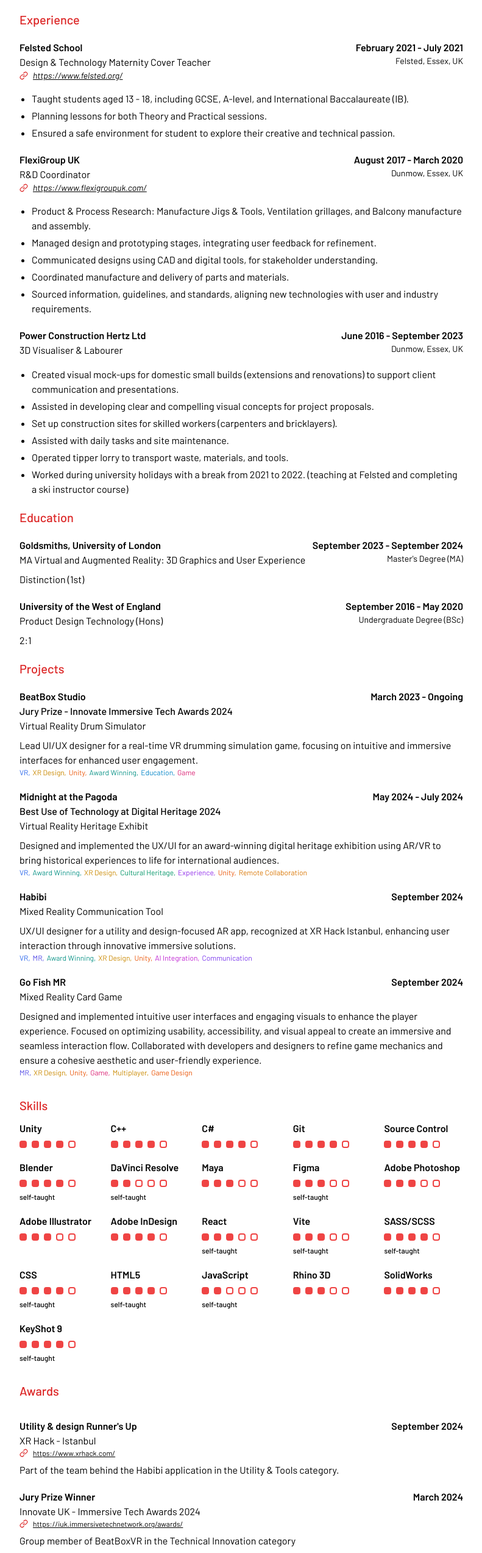
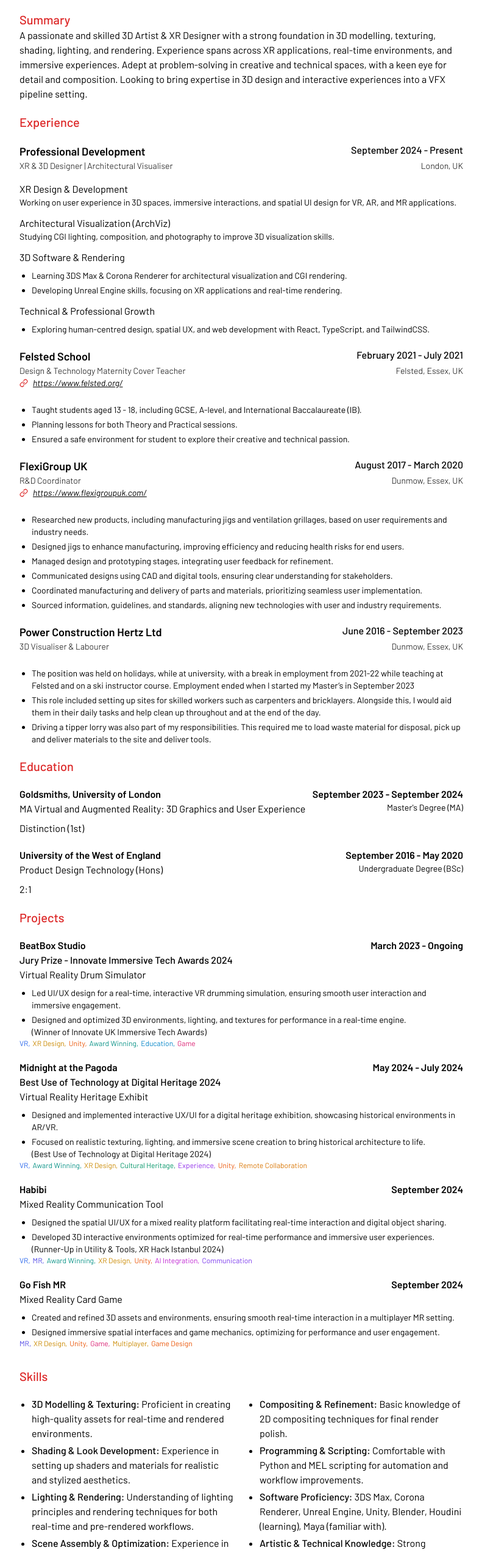
Before and after one commit to Deezinor/Portfolio, a React (Vite) app in the folder portfolio_JakeBoulton/: page /CV in a window 1280 px wide. Shown: the part 246-2792 px from the top of the page at 61% size, without its empty margins (244-1035 px from the left). Built offline with nearby package versions, Linux system fonts and the light colour scheme.

Commit message:
Update CV Page

```diff
--- a/portfolio_JakeBoulton/src/components/CV-ExperienceEntry.tsx
+++ b/portfolio_JakeBoulton/src/components/CV-ExperienceEntry.tsx
@@ -1,8 +1,10 @@
 import React from "react";
 import { LuLink } from "react-icons/lu";
 
-interface ListItem {
-  item: string;
+interface DescriptionSection {
+  heading?: string;
+  paragraph?: string;
+  bullets?: string[];
 }
 
 interface ExperienceEntryProp {
@@ -11,7 +13,7 @@ interface ExperienceEntryProp {
   dates: string;
   location: string;
   link?: string;
-  description: ListItem[];
+  description: DescriptionSection[];
 }
 
 const ExperienceEntry: React.FC<ExperienceEntryProp> = ({
@@ -26,12 +28,12 @@ const ExperienceEntry: React.FC<ExperienceEntryProp> = ({
     <>
       <div className="mt-5">
         <div className="flex flex-col md:flex-row md:justify-between gap-1">
-          <h3 className="font-semibold">{name}</h3>
-          <h4 className="font-semibold">{dates}</h4>
+          <h3 className="font-semibold text-lg">{name}</h3>
+          <h4 className="font-medium">{dates}</h4>
         </div>
-        <div className="flex flex-col md:flex-row md:justify-between gap-1">
+        <div className="flex flex-col text-sm font-light md:flex-row md:justify-between gap-1">
           <h3>{role}</h3>
-          <h4 className="text-sm">{location}</h4>
+          <h4>{location}</h4>
         </div>
         {link && (
           <div className="flex flex-row items-center">
@@ -41,11 +43,29 @@ const ExperienceEntry: React.FC<ExperienceEntryProp> = ({
             </a>
           </div>
         )}
-        <ul className="flex flex-col gap-1 list-disc mt-4 ml-5">
-          {description.map((listItem, idx) => {
-            return <li key={idx}>{listItem.item}</li>;
+
+        {/* Render flexible content: headings, paragraphs, and bullet lists */}
+        <div className="mt-4 flex flex-col gap-3">
+          {description.map((section, index) => {
+            return (
+              <div key={index}>
+                {section.heading && (
+                  <h5 className="font-normal">{section.heading}</h5>
+                )}
+                {section.paragraph && (
+                  <p className="mt-0 text-sm">{section.paragraph}</p>
+                )}
+                {section.bullets && section.bullets.length > 0 && (
+                  <ul className="list-disc ml-5 mt-2 flex flex-col gap-1 text-sm">
+                    {section.bullets.map((item, idx) => {
+                      return <li key={idx}>{item}</li>;
+                    })}
+                  </ul>
+                )}
+              </div>
+            );
           })}
-        </ul>
+        </div>
       </div>
     </>
   );
--- a/portfolio_JakeBoulton/src/pages/CV.tsx
+++ b/portfolio_JakeBoulton/src/pages/CV.tsx
@@ -3,7 +3,7 @@ import Header from "../components/header";
 import ExperienceEntry from "../components/CV-ExperienceEntry";
 import EducationEntry from "../components/CV-EducationEntry";
 import ProjectsEntry from "../components/CV-ProjectsEntry";
-import SkillEntry from "../components/CV-SkillEntry";
+// import SkillEntry from "../components/CV-SkillEntry";
 import ReferenceEntry from "../components/CV-Reference";
 
 import { CiLocationOn, CiMobile1 } from "react-icons/ci";
@@ -15,6 +15,38 @@ const CV: React.FC = () => {
   const mobileNumber = "+44 7919 640 196";
   const email = "jboultonwork@gmail.com";
 
+  const ProfessionalDevelopment = {
+    name: "Professional Development",
+    role: "XR & 3D Designer | Architectural Visualiser",
+    dates: "September 2024 - Present",
+    location: "London, UK",
+    description: [
+      {
+        heading: "XR Design & Development",
+        paragraph:
+          "Working on user experience in 3D spaces, immersive interactions, and spatial UI design for VR, AR, and MR applications.",
+      },
+      {
+        heading: "Architectural Visualization (ArchViz)",
+        paragraph:
+          "Studying CGI lighting, composition, and photography to improve 3D visualization skills.",
+      },
+      {
+        heading: "3D Software & Rendering",
+        bullets: [
+          "Learning 3DS Max & Corona Renderer for architectural visualization and CGI rendering.",
+          "Developing Unreal Engine skills, focusing on XR applications and real-time rendering.",
+        ],
+      },
+      {
+        heading: "Technical & Professional Growth",
+        bullets: [
+          "Exploring human-centred design, spatial UX, and web development with React, TypeScript, and TailwindCSS.",
+        ],
+      },
+    ],
+  };
+
   const Felsted = {
     name: "Felsted School",
     role: "Design & Technology Maternity Cover Teacher",
@@ -23,13 +55,11 @@ const CV: React.FC = () => {
     link: "https://www.felsted.org/",
     description: [
       {
-        item: "Taught students aged 13 - 18, including GCSE, A-level, and International Baccalaureate (IB).",
-      },
-      {
-        item: "Planning lessons for both Theory and Practical sessions.",
-      },
-      {
-        item: "Ensured a safe environment for student to explore their creative and technical passion.",
+        bullets: [
+          "Taught students aged 13 - 18, including GCSE, A-level, and International Baccalaureate (IB).",
+          "Planning lessons for both Theory and Practical sessions.",
+          "Ensured a safe environment for student to explore their creative and technical passion.",
+        ],
       },
     ],
   };
@@ -41,19 +71,14 @@ const CV: React.FC = () => {
     link: "https://www.flexigroupuk.com/",
     description: [
       {
-        item: " Product & Process Research: Manufacture Jigs & Tools, Ventilation grillages, and Balcony manufacture and assembly.",
-      },
-      {
-        item: "Managed design and prototyping stages, integrating user feedback for refinement.",
-      },
-      {
-        item: "Communicated designs using CAD and digital tools, for stakeholder understanding.",
-      },
-      {
-        item: "Coordinated manufacture and delivery of parts and materials.",
-      },
-      {
-        item: "Sourced information, guidelines, and standards, aligning new technologies with user and industry requirements.",
+        bullets: [
+          "Researched new products, including manufacturing jigs and ventilation grillages, based on user requirements and industry needs.",
+          "Designed jigs to enhance manufacturing, improving efficiency and reducing health risks for end users.",
+          "Managed design and prototyping stages, integrating user feedback for refinement.",
+          "Communicated designs using CAD and digital tools, ensuring clear understanding for stakeholders.",
+          "Coordinated manufacturing and delivery of parts and materials, prioritizing seamless user implementation.",
+          "Sourced information, guidelines, and standards, aligning new technologies with user and industry requirements.",
+        ],
       },
     ],
   };
@@ -64,20 +89,11 @@ const CV: React.FC = () => {
     location: "Dunmow, Essex, UK",
     description: [
       {
-        item: "Created visual mock-ups for domestic small builds (extensions and renovations) to support client communication and presentations.",
-      },
-      {
-        item: "Assisted in developing clear and compelling visual concepts for project proposals.",
-      },
-      {
-        item: "Set up construction sites for skilled workers (carpenters and bricklayers).",
-      },
-      { item: "Assisted with daily tasks and site maintenance." },
-      {
-        item: "Operated tipper lorry to transport waste, materials, and tools.",
-      },
-      {
-        item: "Worked during university holidays with a break from 2021 to 2022. (teaching at Felsted and completing a ski instructor course)",
+        bullets: [
+          "The position was held on holidays, while at university, with a break in employment from 2021-22 while teaching at Felsted and on a ski instructor course. Employment ended when I started my Master’s in September 2023",
+          "This role included setting up sites for skilled workers such as carpenters and bricklayers. Alongside this, I would aid them in their daily tasks and help clean up throughout and at the end of the day.",
+          "Driving a tipper lorry was also part of my responsibilities. This required me to load waste material for disposal, pick up and deliver materials to the site and deliver tools.",
+        ],
       },
     ],
   };
@@ -100,8 +116,22 @@ const CV: React.FC = () => {
     award: "Jury Prize - Innovate Immersive Tech Awards 2024",
     description: "Virtual Reality Drum Simulator",
     dates: "March 2023 - Ongoing",
-    summary:
-      "Lead UI/UX designer for a real-time VR drumming simulation game, focusing on intuitive and immersive interfaces for enhanced user engagement.",
+    summary: (
+      <>
+        <ul className="list-disc ml-5 mt-2 flex flex-col gap-1 text-sm">
+          <li>
+            Led UI/UX design for a real-time, interactive VR drumming
+            simulation, ensuring smooth user interaction and immersive
+            engagement.
+          </li>
+          <li>
+            Designed and optimized 3D environments, lighting, and textures for
+            performance in a real-time engine. <br />
+            (Winner of Innovate UK Immersive Tech Awards)
+          </li>
+        </ul>
+      </>
+    ),
     tags: [
       { tag: "VR" },
       { tag: "XR Design" },
@@ -118,11 +148,18 @@ const CV: React.FC = () => {
     dates: "May 2024 - July 2024",
     summary: (
       <>
-        <p>
-          Designed and implemented the UX/UI for an award-winning digital
-          heritage exhibition using AR/VR to bring historical experiences to
-          life for international audiences.
-        </p>
+        <ul className="list-disc ml-5 mt-2 flex flex-col gap-1 text-sm">
+          <li>
+            Designed and implemented interactive UX/UI for a digital heritage
+            exhibition, showcasing historical environments in AR/VR.
+          </li>
+          <li>
+            Focused on realistic texturing, lighting, and immersive scene
+            creation to bring historical architecture to life.
+            <br />
+            (Best Use of Technology at Digital Heritage 2024)
+          </li>
+        </ul>
       </>
     ),
     tags: [
@@ -141,9 +178,18 @@ const CV: React.FC = () => {
     dates: "September 2024",
     summary: (
       <>
-        UX/UI designer for a utility and design-focused AR app, recognized at XR
-        Hack Istanbul, enhancing user interaction through innovative immersive
-        solutions.
+        <ul className="list-disc ml-5 mt-2 flex flex-col gap-1 text-sm">
+          <li>
+            Designed the spatial UI/UX for a mixed reality platform facilitating
+            real-time interaction and digital object sharing.
+          </li>
+          <li>
+            Developed 3D interactive environments optimized for real-time
+            performance and immersive user experiences.
+            <br />
+            (Runner-Up in Utility & Tools, XR Hack Istanbul 2024)
+          </li>
+        </ul>
       </>
     ),
     tags: [
@@ -160,8 +206,20 @@ const CV: React.FC = () => {
     name: "Go Fish MR",
     description: "Mixed Reality Card Game",
     dates: "September 2024",
-    summary:
-      "Designed and implemented intuitive user interfaces and engaging visuals to enhance the player experience. Focused on optimizing usability, accessibility, and visual appeal to create an immersive and seamless interaction flow. Collaborated with developers and designers to refine game mechanics and ensure a cohesive aesthetic and user-friendly experience.",
+    summary: (
+      <>
+        <ul className="list-disc ml-5 mt-2 flex flex-col gap-1 text-sm">
+          <li>
+            Created and refined 3D assets and environments, ensuring smooth
+            real-time interaction in a multiplayer MR setting.
+          </li>
+          <li>
+            Designed immersive spatial interfaces and game mechanics, optimizing
+            for performance and user engagement.
+          </li>
+        </ul>
+      </>
+    ),
     tags: [
       { tag: "MR" },
       { tag: "XR Design" },
@@ -277,22 +335,23 @@ const CV: React.FC = () => {
         </section>
 
         {/* Summary */}
-        {/* <section className="flex flex-wrap justify-between items-center md:max-w-screen-md mx-auto my-5 px-5">
+        <section className="flex flex-wrap justify-between items-center md:max-w-screen-md mx-auto my-5 px-5">
           <h2 className="text-xl text-red-600 font-medium">Summary</h2>
           <p>
-            Award-winning immersive designer with a proven track record of
-            creating intuitive and engaging 3D experiences for XR applications.
-            Skilled in leveraging real-time game platforms, spatial design
-            principles, and architectural understanding to craft user-centric
-            environments that enhance navigation and interaction. Passionate
-            about designing seamless, functional, and visually compelling spaces
-            that bridge the gap between users and technology.
+            A passionate and skilled 3D Artist & XR Designer with a strong
+            foundation in 3D modelling, texturing, shading, lighting, and
+            rendering. Experience spans across XR applications, real-time
+            environments, and immersive experiences. Adept at problem-solving in
+            creative and technical spaces, with a keen eye for detail and
+            composition. Looking to bring expertise in 3D design and interactive
+            experiences into a VFX pipeline setting.
           </p>
-        </section> */}
+        </section>
 
         {/* Experience */}
         <section className="flex flex-col md:max-w-screen-md mx-auto my-5 px-5">
           <h2 className="text-xl text-red-600 font-medium">Experience</h2>
+          <ExperienceEntry {...ProfessionalDevelopment} />
           <ExperienceEntry {...Felsted} />
           <ExperienceEntry {...FlexiGroup} />
           <ExperienceEntry {...PowerCon} />
@@ -317,8 +376,8 @@ const CV: React.FC = () => {
         {/* Skills */}
         <section className="flex flex-col md:max-w-screen-md mx-auto my-5 px-5">
           <h2 className="my-3 text-xl text-red-600 font-medium">Skills</h2>
-          <div className="grid grid-cols-2 sm:grid-cols-3 md:grid-cols-4 lg:grid-cols-5 gap-5">
-            <SkillEntry skill="Unity" expertise={4} />
+          <div className="grid grid-cols-2 gap-5">
+            {/* <SkillEntry skill="Unity" expertise={4} />
             <SkillEntry skill="C++" expertise={4} />
             <SkillEntry skill="C#" expertise={4} />
             <SkillEntry skill="Git" expertise={4} />
@@ -338,7 +397,55 @@ const CV: React.FC = () => {
             <SkillEntry skill="JavaScript" expertise={2} selfTaught />
             <SkillEntry skill="Rhino 3D" expertise={3} />
             <SkillEntry skill="SolidWorks" expertise={4} />
-            <SkillEntry skill="KeyShot 9" expertise={4} selfTaught />
+            <SkillEntry skill="KeyShot 9" expertise={4} selfTaught /> */}
+            <ul className="list-disc ml-5 mt-2 flex flex-col gap-1">
+              <li>
+                <span className="font-medium">3D Modelling & Texturing:</span>{" "}
+                Proficient in creating high-quality assets for real-time and
+                rendered environments.
+              </li>
+              <li>
+                <span className="font-medium">Shading & Look Development:</span>{" "}
+                Experience in setting up shaders and materials for realistic and
+                stylized aesthetics.
+              </li>
+              <li>
+                <span className="font-medium">Lighting & Rendering:</span>{" "}
+                Understanding of lighting principles and rendering techniques
+                for both real-time and pre-rendered workflows.
+              </li>
+              <li>
+                <span className="font-medium">
+                  Scene Assembly & Optimization:
+                </span>{" "}
+                Experience in assembling complex 3D environments while ensuring
+                optimal performance.
+              </li>
+            </ul>
+            <ul className="list-disc ml-5 mt-2 flex flex-col gap-1">
+              <li>
+                <span className="font-medium">Compositing & Refinement:</span>{" "}
+                Basic knowledge of 2D compositing techniques for final render
+                polish.
+              </li>
+              <li>
+                <span className="font-medium">Programming & Scripting:</span>{" "}
+                Comfortable with Python and MEL scripting for automation and
+                workflow improvements.
+              </li>
+              <li>
+                <span className="font-medium">Software Proficiency:</span> 3DS
+                Max, Corona Renderer, Unreal Engine, Unity, Blender, Houdini
+                (learning), Maya (familiar with).
+              </li>
+              <li>
+                <span className="font-medium">
+                  Artistic & Technical Knowledge:
+                </span>{" "}
+                Strong understanding of form, composition, lighting, and spatial
+                UX principles.
+              </li>
+            </ul>
           </div>
         </section>
 
```
